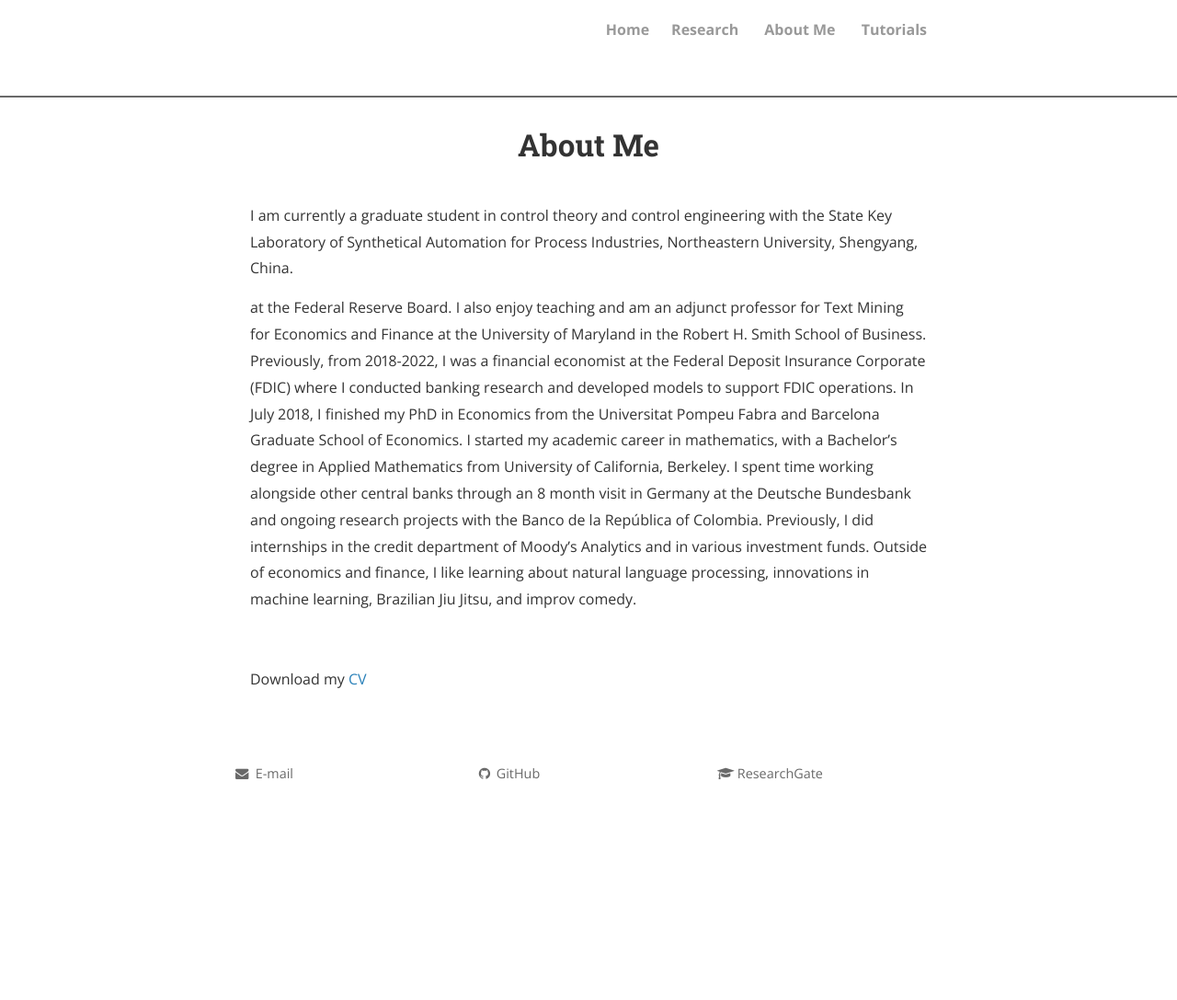
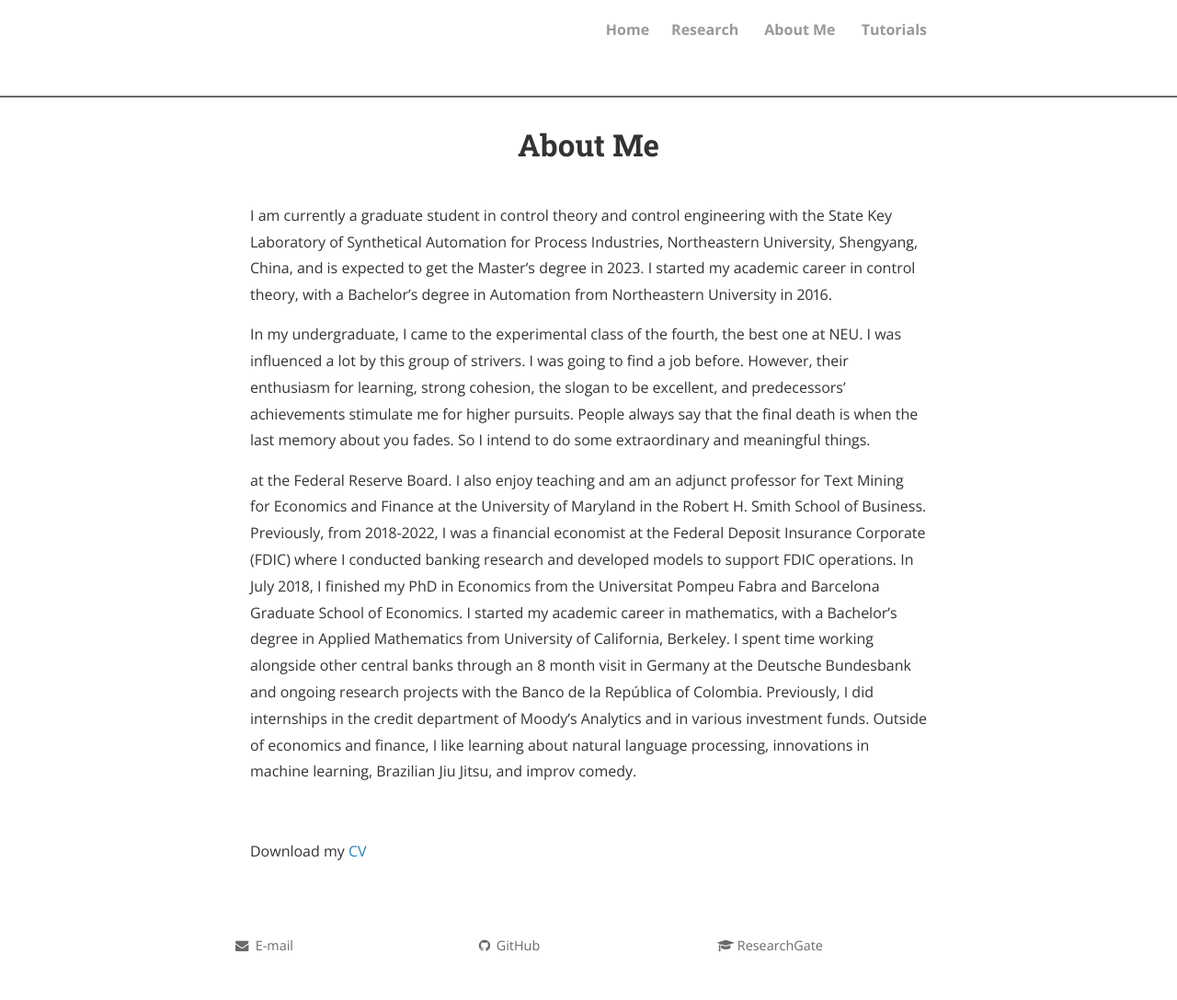
Before and after one commit to zcxy-academic/zcxy-academic.github.io, a Jekyll site: the page built from about.md, in a window 1280 px wide. Shown: the whole page at 92% size. Built offline with Jekyll 4.4.1, drawn with Linux system fonts in a browser that asks for light colours; nearby versions of some CDN libraries; comment, search, counter and statistics services are not loaded; a style sheet for code colours, icons or effects is not loaded; before the commit the page ends 900 px from its top, so only the background shows below that.

Commit message:
Update about.md

```diff
--- a/about.md
+++ b/about.md
@@ -3,7 +3,11 @@
 title: About Me
 permalink: /about/
 ---
-I am currently a graduate student  in control theory and control engineering with the State Key Laboratory of Synthetical Automation for Process Industries, Northeastern University, Shengyang, China.
+I am currently a graduate student in control theory and control engineering with the State Key Laboratory of Synthetical Automation for Process Industries, Northeastern University, Shengyang, China, and is expected to get the Master's degree in 2023. I started my academic career in control theory, with a Bachelor's degree in Automation from Northeastern University in 2016.
+
+In my undergraduate, I came to the experimental class of the fourth, the best one at NEU. I was influenced a lot by this group of strivers. I was going to find a job before. However, their enthusiasm for learning, strong cohesion, the slogan to be excellent, and predecessors' achievements stimulate me for higher pursuits. People always say that the final death is when the last memory about you fades. So I intend to do some extraordinary and meaningful things.
+
+
 
  at the Federal Reserve Board. I also enjoy teaching and am an adjunct professor for Text Mining for Economics and Finance at the University of Maryland in the Robert H. Smith School of Business. Previously, from 2018-2022, I was a financial economist at the Federal Deposit Insurance Corporate (FDIC) where I conducted banking research and developed models to support FDIC operations. In July 2018, I finished my PhD in Economics from the Universitat Pompeu Fabra and Barcelona Graduate School of Economics. I started my academic career in mathematics, with a Bachelor's degree in Applied Mathematics from University of California, Berkeley. I spent time working alongside other central banks through an 8 month visit in Germany at the Deutsche Bundesbank and ongoing research projects with the Banco de la Rep&uacute;blica of Colombia. Previously, I did internships in the credit department of Moody's Analytics and in various investment funds. Outside of economics and finance, I like learning about natural language processing, innovations in machine learning, Brazilian Jiu Jitsu, and improv comedy.
 <br>
```
